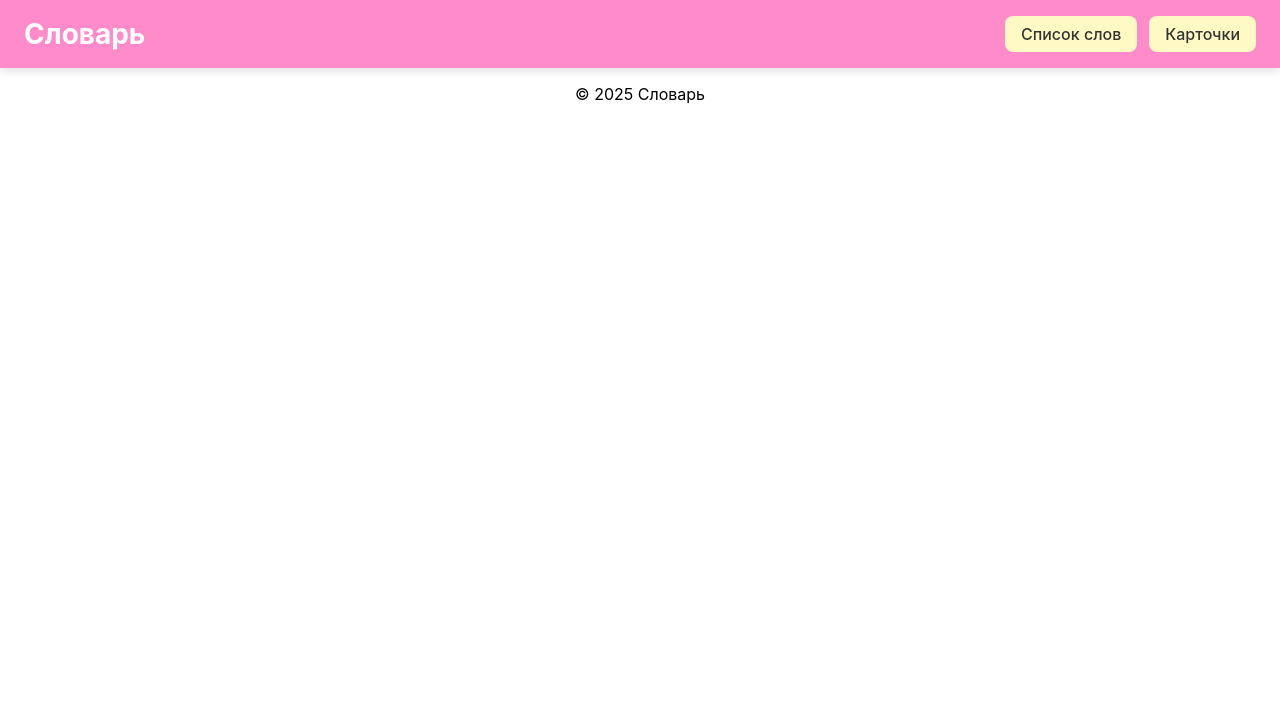
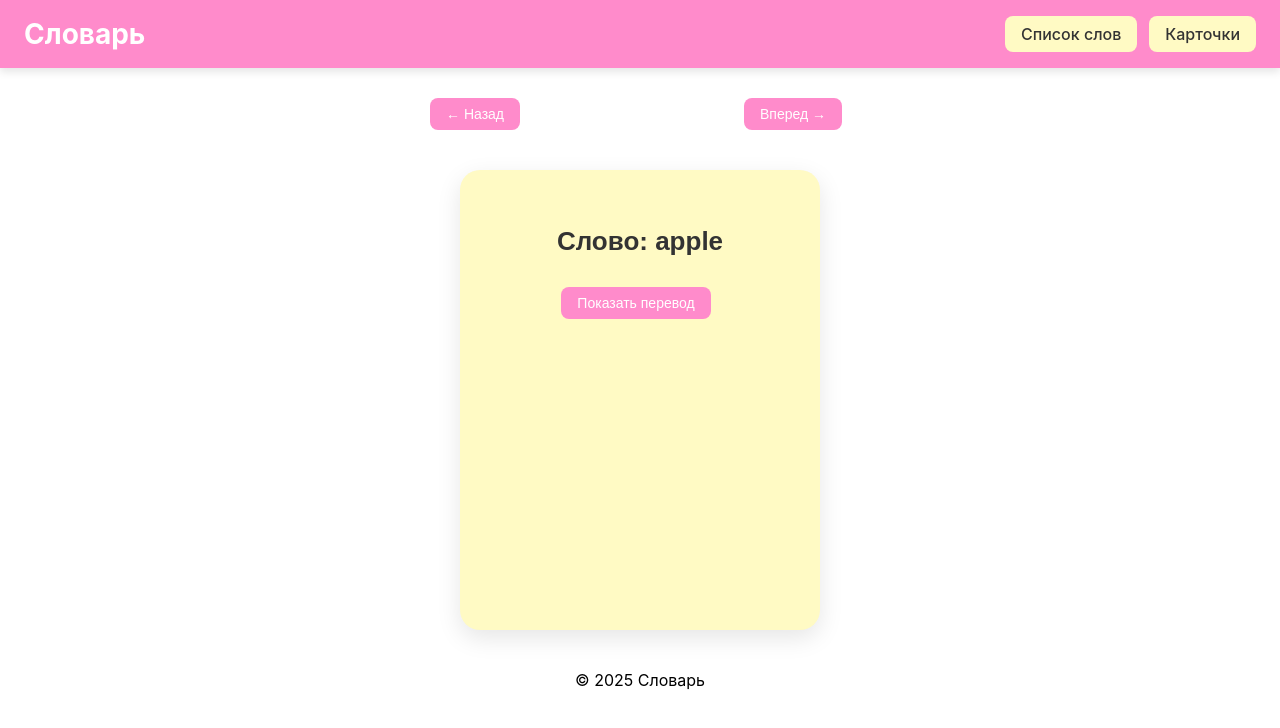
Before and after one commit to IrinaYarutkina/React_Project, a React (Create React App) app in the folder react-app/: page /card/1 in a window 1280 px wide. Shown: the top 728 px of the page. Built offline with nearby package versions, Linux system fonts and the light colour scheme.

Commit message:
кнопки и state

```diff
--- a/react-app/src/App.js
+++ b/react-app/src/App.js
@@ -11,11 +11,10 @@ function App() {
       <div className="App">
         <Header />
         <Routes>
+          <Route path="/" element={<WordList />} />         {/* ← добавь это */}
           <Route path="/words" element={<WordList />} />
-          <Route path="/card" element={<Card />} />
-          {/* можно и стартовую страницу */}
-          <Route path="/" element={<WordList />} />
-        </Routes>
+          <Route path="/card/:id" element={<Card />} />
+</Routes>
         <Footer />
       </div>
     </Router>
--- /dev/null
+++ b/react-app/src/Card.css
@@ -0,0 +1,46 @@
+/* Контейнер карточки */
+.word-card {
+    max-width: 300px;
+    min-height: 400px;
+    margin: 40px auto;
+    background-color: #FFFAC4;
+    border-radius: 20px;
+    padding: 30px;
+    box-shadow: 0 8px 24px rgba(0, 0, 0, 0.1);
+    text-align: center;
+    font-family: sans-serif;
+  }
+
+  /* Слово на английском */
+  .word-card .english-word {
+    font-size: 26px;
+    font-weight: bold;
+    margin-bottom: 20px;
+    color: #333;
+  }
+
+  /* Перевод */
+  .word-card .translation {
+    font-size: 22px;
+    color: #444;
+    margin-top: 20px;
+  }
+
+  /* Кнопки */
+  .word-list-button {
+    background-color: #FF8BCB;
+    color: white;
+    padding: 10px 20px;
+    border: none;
+    border-radius: 10px;
+    font-size: 16px;
+    cursor: pointer;
+    margin-top: 10px;
+    transition: background-color 0.3s ease;
+    text-decoration: none;
+    display: inline-block;
+  }
+
+  .word-list-button:hover {
+    background-color: #e473b2;
+  }
--- a/react-app/src/Components/Card.jsx
+++ b/react-app/src/Components/Card.jsx
@@ -1,4 +1,6 @@
-import { useParams } from 'react-router-dom';
+import React, { useState, useEffect } from 'react';
+import { useParams, useNavigate } from 'react-router-dom';
+import '../Card.css';
 
 const words = [
   { id: 1, word: 'apple', translation: 'яблоко' },
@@ -6,20 +8,73 @@ const words = [
   { id: 3, word: 'sun', translation: 'солнце' },
 ];
 
-function WordCard() {
+function Card() {
   const { id } = useParams();
-    const word = words.find((w) => w.id === parseInt(id));
+  const navigate = useNavigate();
+
+  // Преобразуем id из строки в число
+  const currentId = parseInt(id, 10);
+
+  const word = words.find(w => w.id === currentId);
+
+  const [showTranslation, setShowTranslation] = useState(false);
+
+  useEffect(() => {
+    // При смене слова перевод скрываем
+    setShowTranslation(false);
+  }, [id]);
 
   if (!word) {
     return <div>Слово не найдено</div>;
   }
 
+  // Функции перехода по словам
+  const goPrev = () => {
+    const prevId = currentId === words[0].id ? words[words.length - 1].id : currentId - 1;
+    navigate(`/card/${prevId}`);
+  };
+
+  const goNext = () => {
+    const nextId = currentId === words[words.length - 1].id ? words[0].id : currentId + 1;
+    navigate(`/card/${nextId}`);
+  };
+
   return (
+    <div>
+      {/* Кнопки вне карточки */}
+      <div style={{ display: 'flex', justifyContent: 'space-between', maxWidth: '420px', margin: '20px auto' }}>
+        <button className="word-list-button" onClick={goPrev}>← Назад</button>
+        <button className="word-list-button" onClick={goNext}>Вперед →</button>
+      </div>
+
+      {/* Карточка слова */}
       <div className="word-card">
-        <h2>Карточка слова</h2>
-        <p><strong>{word.word}</strong> — {word.translation}</p>
+        <div className="card-content">
+          <p className="english-word"><strong>Слово:</strong> {word.word}</p>
+
+          {!showTranslation ? (
+            <button
+              className="word-list-button"
+              onClick={() => setShowTranslation(true)}
+            >
+              Показать перевод
+            </button>
+          ) : (
+            <>
+              <p className="translation"><strong>Перевод:</strong> {word.translation}</p>
+              <button
+                className="word-list-button"
+                onClick={() => setShowTranslation(false)}
+                style={{ marginTop: '10px' }}
+              >
+                Скрыть перевод
+              </button>
+            </>
+          )}
+        </div>
+      </div>
     </div>
   );
 }
 
-export default WordCard;
+export default Card;
```
Lines whose indentation alone changed are shown as unchanged.
